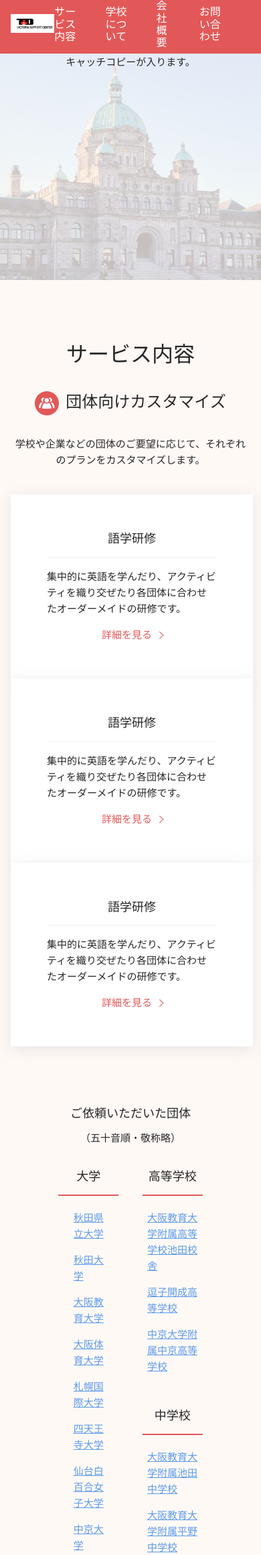
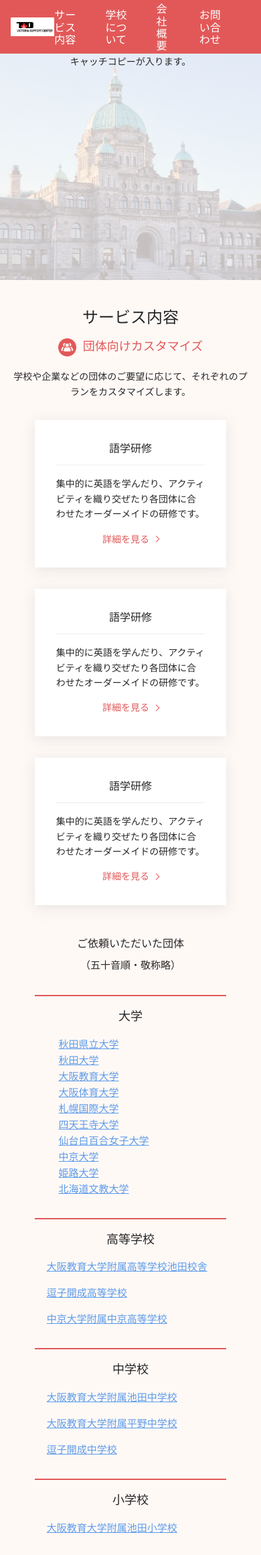
Before and after one commit to k8732yamazaki/Kaori, a PHP site: page / in a window 390 px wide. Shown: the top 2321 px of the page at 67% size. Run offline with PHP 8.4, Linux system fonts and the light colour scheme; some libraries are stand-ins or nearby versions.

Commit message:
Add responsive styles to #service

```diff
--- a/css/style.css
+++ b/css/style.css
@@ -37,6 +37,7 @@ h2 {
 }
 
 h3 {
+    color: var(--color-red);
     font-size: 24px;
     margin: 0 0 30px;
 }
@@ -124,8 +125,8 @@ nav li {
     content: "";
     display: inline-block;
     background-size: contain;
-    width: 36px;
-    height: 36px;
+    width: 1.5em;
+    height: 1.5em;
     vertical-align: top;
     margin: 0 10px 0 0;
 }
@@ -182,7 +183,7 @@ nav li {
 }
 
 .borderB_line {
-    padding-bottom: 1em;
+    padding: 0 0 1em;
     border-bottom: 2px solid var(--color-gray);
 }
 
@@ -191,6 +192,7 @@ nav li {
     margin: 30px auto 0;
     display: flex;
     justify-content: space-between;
+    flex-wrap: wrap;
 }
 
 .clients_column {
@@ -339,7 +341,72 @@ nav li {
 
 /* for sp ------------------------------------- */
 @media (max-width: 767px) {
+
+    p {
+        font-size: 14px;
+    }
+
+    h2 {
+        font-size: 24px;
+    }
+
+    h3 {
+        font-size: 18px;
+        margin: 0 0 1em;
+    }
+
+    h4 {
+        font-size: 16px;
+    }
+
     .inner {
         width: calc(100% - 32px);
+        margin: 0 auto 40px;
+        padding: 40px 0 0;
+    }
+
+    .container_card {
+        margin: 0;
+    }
+
+    #service .content {
+        margin: 20px 0 40px;
+    }
+
+    .clients {
+        margin: 40px 0 0;
+    }
+
+    #service .card {
+        width: 80%;
+        padding: 2em;
+        margin: 2em auto 0;
+    }
+
+    .clients_container dd {
+        width: 70%;
+    }
+
+    .clients_container, .clients_column, .toggle_content {
+        width: 100%;
+    }
+
+    .toggle_title {
+        width: 80%;
+        margin: 0 auto;
+    }
+
+    .toggle_content {
+        margin: 0 auto 2em;
+    }
+
+    .toggle_content:last-child li {
+        margin: 0 auto;
+    }
+
+    .toggle_content .borderB_line {
+        padding: 1em 0 0;
+        border-top: 2px solid var(--color-red);
+        border-bottom: none;
     }
 }
```
